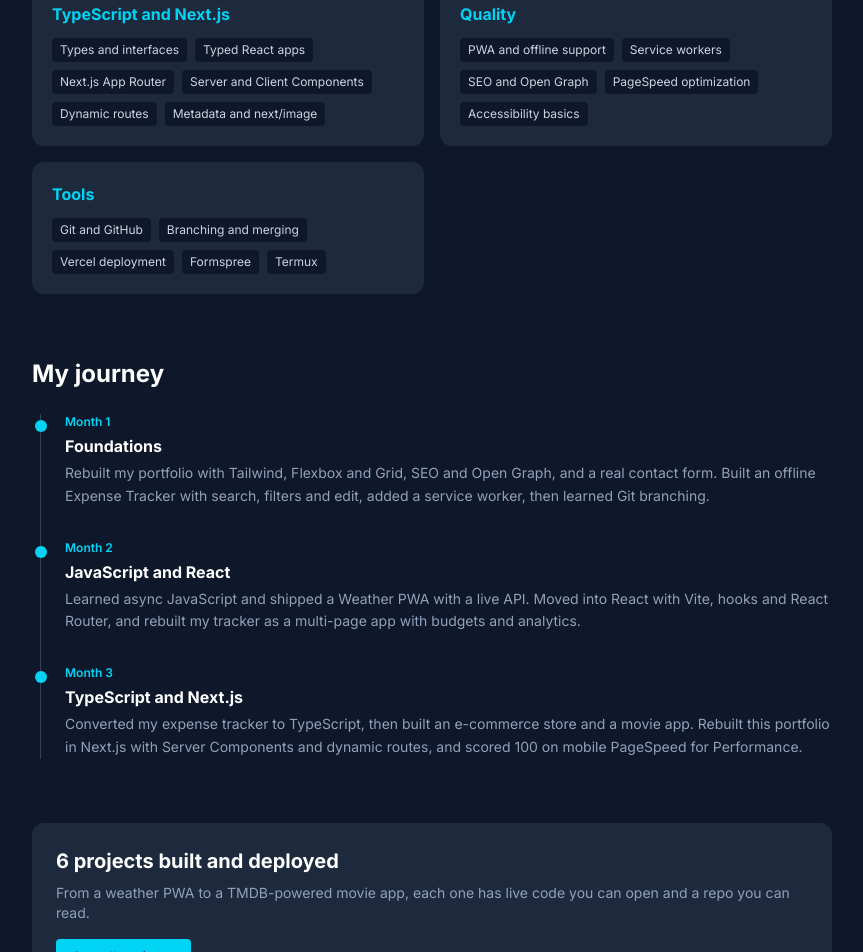
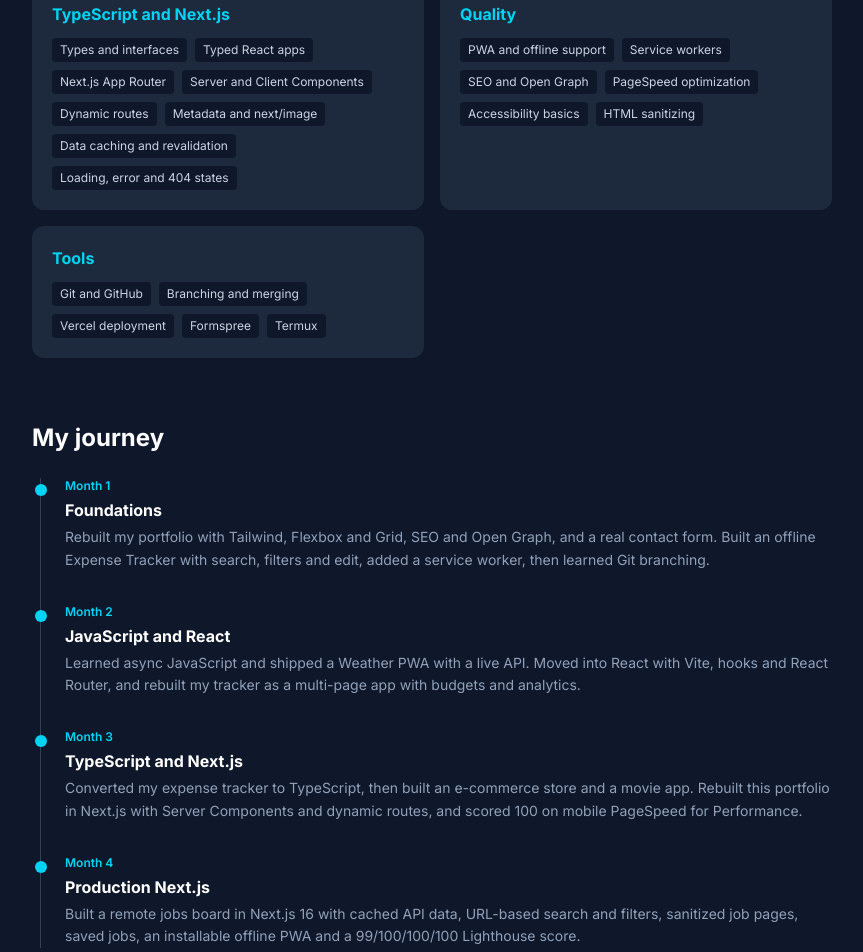
Before and after one commit to Haez0004/haez-portfolio, a Next.js app: page /about in a window 1280 px wide. Shown: the part 880-1832 px from the top of the page, without its empty margins (208-1071 px from the left). Built offline with nearby package versions, Linux system fonts and the light colour scheme.

Commit message:
Add RemoteJobs project, skills and Month 4

```diff
--- a/data/projects.ts
+++ b/data/projects.ts
@@ -62,4 +62,13 @@ export const projects: Project[] = [
     live: "https://haez-portfolio.vercel.app",
     code: "https://github.com/Haez0004/haez-portfolio",
   },
+  {
+    slug: "remotejobs",
+    title: "RemoteJobs Board",
+    description:
+      "Remote software jobs board with search, category and type filters, pagination, job detail pages and saved jobs on device. Installable PWA that works offline. Lighthouse 99/100/100/100. Powered by Remotive. Built 100% in Termux.",
+    tech: ["Next.js", "TypeScript", "Tailwind", "PWA"],
+    live: "https://remotejobs-liard.vercel.app",
+    code: "https://github.com/Haez0004/remotejobs",
+  },
 ]
--- a/data/skills.ts
+++ b/data/skills.ts
@@ -28,11 +28,11 @@ export const skillGroups: SkillGroup[] = [
   },
   {
     title: "TypeScript and Next.js",
-    items: ["Types and interfaces", "Typed React apps", "Next.js App Router", "Server and Client Components", "Dynamic routes", "Metadata and next/image"],
+    items: ["Types and interfaces", "Typed React apps", "Next.js App Router", "Server and Client Components", "Dynamic routes", "Metadata and next/image", "Data caching and revalidation", "Loading, error and 404 states"],
   },
   {
     title: "Quality",
-    items: ["PWA and offline support", "Service workers", "SEO and Open Graph", "PageSpeed optimization", "Accessibility basics"],
+    items: ["PWA and offline support", "Service workers", "SEO and Open Graph", "PageSpeed optimization", "Accessibility basics", "HTML sanitizing"],
   },
   {
     title: "Tools",
@@ -59,4 +59,10 @@ export const journey: JourneyStep[] = [
     detail:
       "Converted my expense tracker to TypeScript, then built an e-commerce store and a movie app. Rebuilt this portfolio in Next.js with Server Components and dynamic routes, and scored 100 on mobile PageSpeed for Performance.",
   },
+  {
+    period: "Month 4",
+    title: "Production Next.js",
+    detail:
+      "Built a remote jobs board in Next.js 16 with cached API data, URL-based search and filters, sanitized job pages, saved jobs, an installable offline PWA and a 99/100/100/100 Lighthouse score.",
+  },
 ]
```
